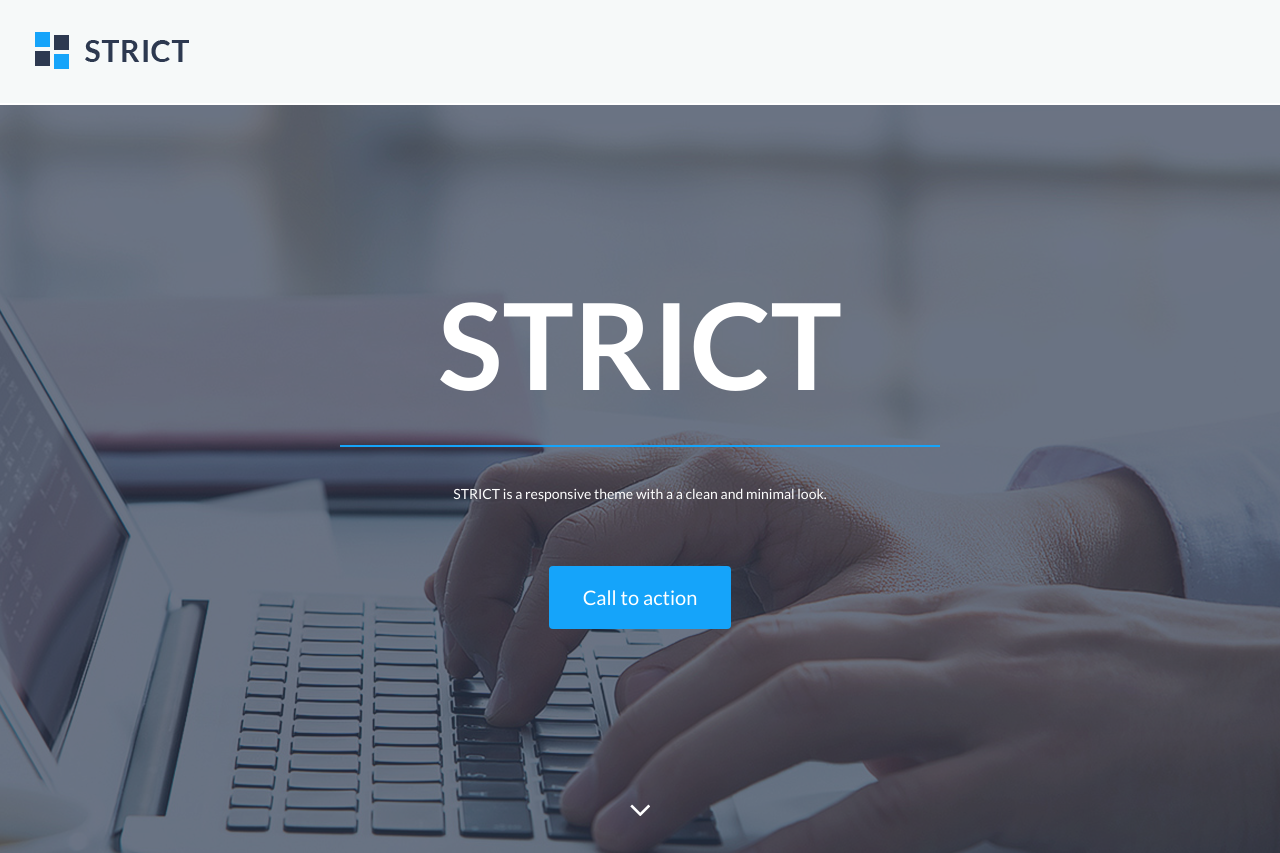
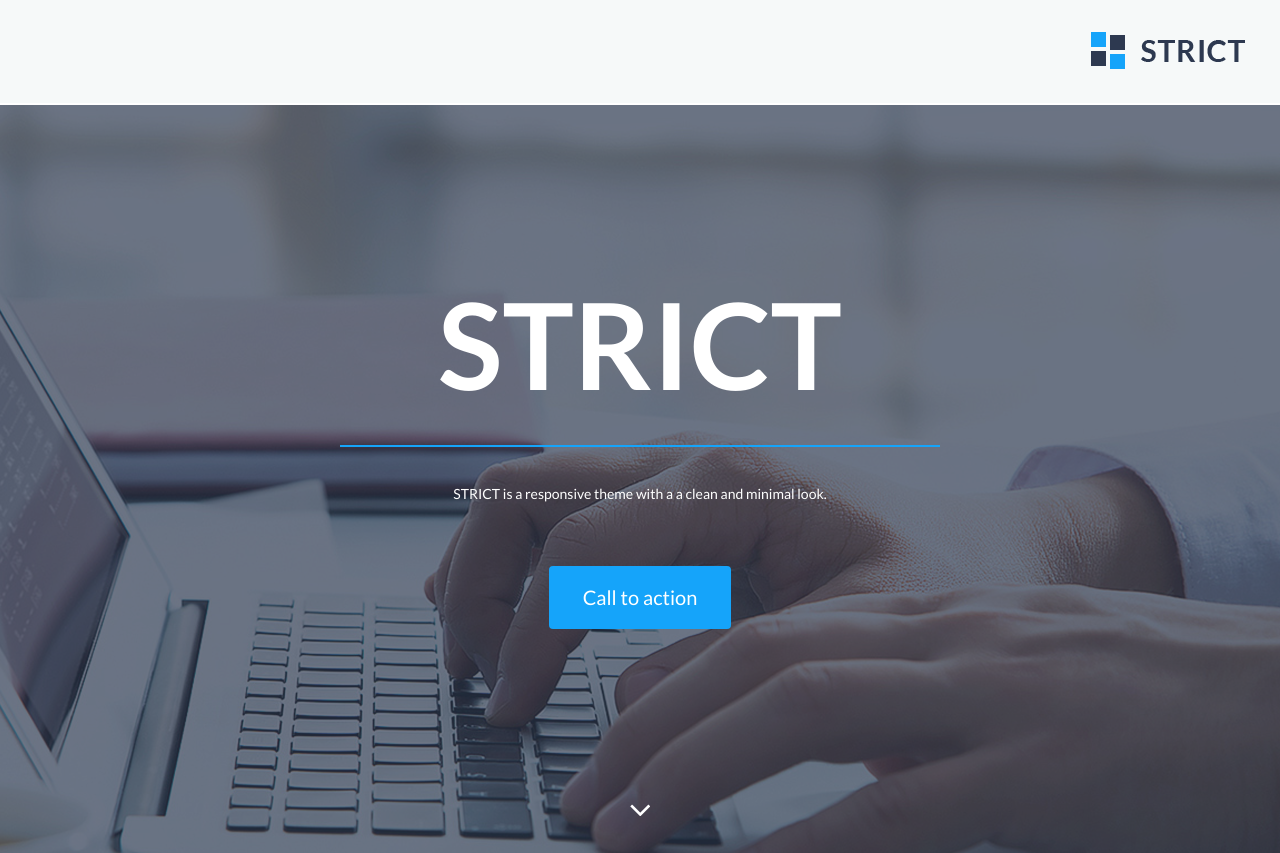
Before and after one commit to Whereismymind/firstexample.github.io, a plain HTML site: page index.html in a window 1280 px wide. Shown: the top 853 px of the page. Drawn offline with nearby package versions, Linux system fonts and the light colour scheme.

Commit message:
my changes

```diff
--- a/index.html
+++ b/index.html
@@ -14,7 +14,7 @@
     <!-- HEADER -->
     	<header class="header">
         <div class="container">
-          <a href="#" class="nav-brand pull-left">
+          <a href="#" class="nav-brand pull-right">
             <img src="img/logo.png" title="logo">
           </a>
         </div>
```
